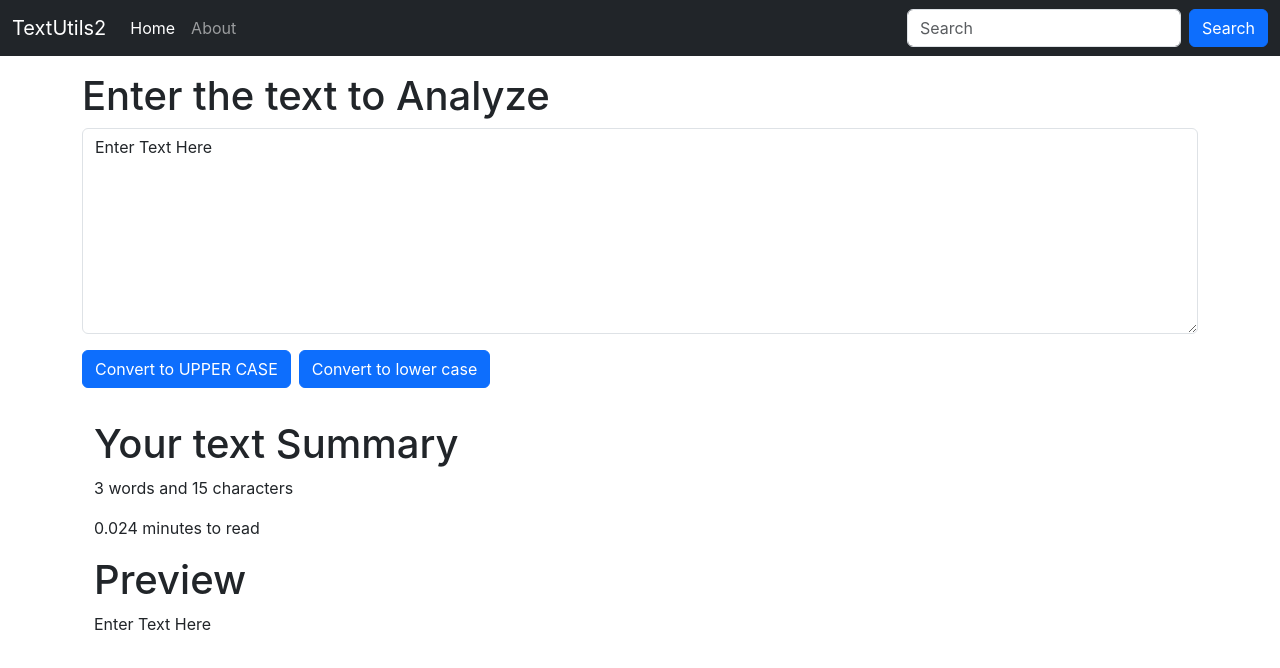
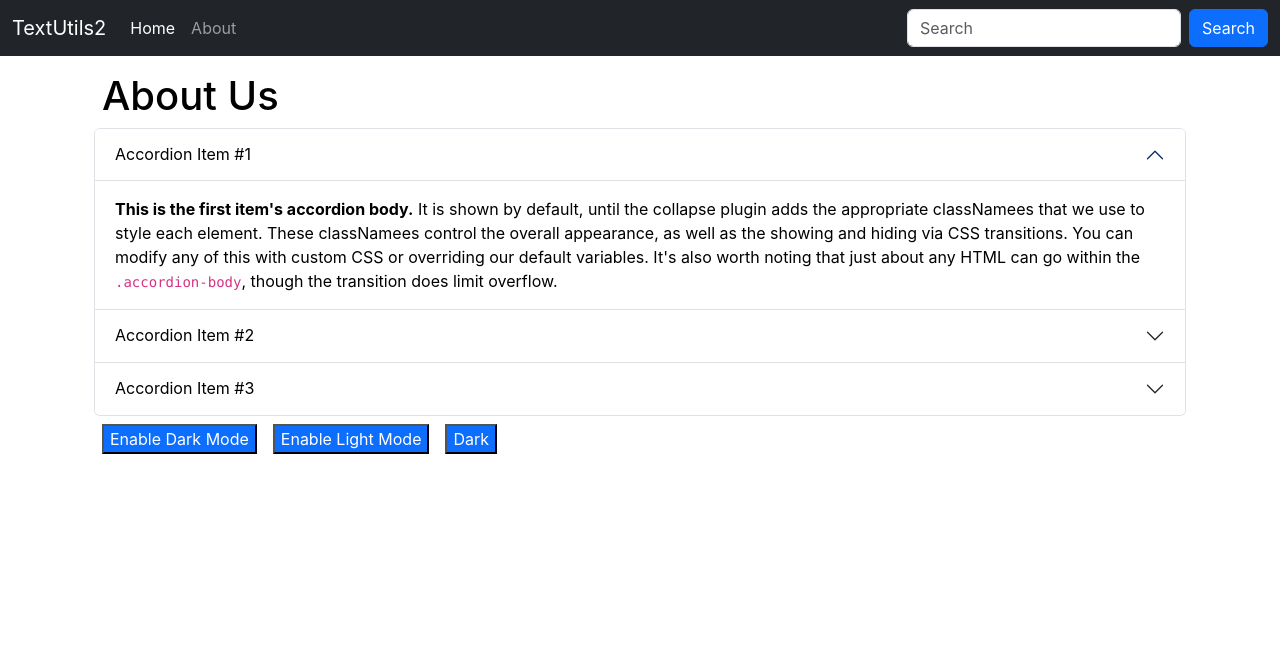
Before and after one commit to ManojBinwal/react1, a React (Create React App) app: page / in a window 1280 px wide. Shown: the top 668 px of the page. Built offline with nearby package versions, Linux system fonts and the light colour scheme.

Commit message:
light mode / dark mode / toggle switch

```diff
--- a/src/App.js
+++ b/src/App.js
@@ -1,4 +1,5 @@
 import './App.css';
+import About from './components/About';
 import Navbar from './components/Navbar'
 import TextForm from './components/TextForm';
 
@@ -7,8 +8,11 @@
     <>
       {/* Navbar sends props to its component */}
       <Navbar title="TextUtils2" home="Home" about="About" />
-      <div className="container my-3">
+      {/* <div className="container my-3">
         <TextForm title="Enter the text to Analyze" />
+      </div> */}
+      <div className='container my-3 '>
+        <About heading="About Us"/>
       </div>
 
     </>
--- /dev/null
+++ b/src/components/About.js
@@ -0,0 +1,88 @@
+import React from 'react';
+import { useState } from 'react';
+
+export default function About(props) {
+    const [toggleText, setToggleText] = useState('Dark');
+    const [myStyle, setMyStyle] = useState({
+        backgroundColor: 'white',
+        color: 'black',
+    });
+
+    const toggleDarkStyle = () => {
+        setMyStyle({
+            backgroundColor: 'black',
+            color: 'white'
+        })
+
+    }
+    const toggleLightStyle = () => {
+        setMyStyle({
+            backgroundColor: 'white',
+            color: 'black'
+        })
+
+    }
+    const toggleDarkLight = () => {
+        if (myStyle.backgroundColor === 'white') {
+            setMyStyle({
+                backgroundColor: 'black',
+                color: 'white'
+            })
+            setToggleText('Light');
+        }
+        else {
+            setMyStyle({
+                backgroundColor: 'white',
+                color: 'black'
+            })
+            setToggleText('Dark');
+        }
+    }
+
+    return (
+        <div className='container' style={myStyle}>
+            <h1 className='mx-2 '>{props.heading}</h1>
+            <div className="accordion" id="accordionExample">
+                <div className="accordion-item">
+                    <h2 className="accordion-header">
+                        <button className="accordion-button" type="button" data-bs-toggle="collapse" data-bs-target="#collapseOne" aria-expanded="true" aria-controls="collapseOne" style={myStyle}>
+                            Accordion Item #1
+                        </button>
+                    </h2>
+                    <div id="collapseOne" className="accordion-collapse collapse show" data-bs-parent="#accordionExample">
+                        <div className="accordion-body" style={myStyle}>
+                            <strong>This is the first item's accordion body.</strong> It is shown by default, until the collapse plugin adds the appropriate classNamees that we use to style each element. These classNamees control the overall appearance, as well as the showing and hiding via CSS transitions. You can modify any of this with custom CSS or overriding our default variables. It's also worth noting that just about any HTML can go within the <code>.accordion-body</code>, though the transition does limit overflow.
+                        </div>
+                    </div>
+                </div>
+                <div className="accordion-item">
+                    <h2 className="accordion-header">
+                        <button className="accordion-button collapsed" type="button" data-bs-toggle="collapse" data-bs-target="#collapseTwo" aria-expanded="false" aria-controls="collapseTwo" style={myStyle}>
+                            Accordion Item #2
+                        </button>
+                    </h2>
+                    <div id="collapseTwo" className="accordion-collapse collapse" data-bs-parent="#accordionExample">
+                        <div className="accordion-body" style={myStyle}>
+                            <strong>This is the second item's accordion body.</strong> It is hidden by default, until the collapse plugin adds the appropriate classNamees that we use to style each element. These classNamees control the overall appearance, as well as the showing and hiding via CSS transitions. You can modify any of this with custom CSS or overriding our default variables. It's also worth noting that just about any HTML can go within the <code>.accordion-body</code>, though the transition does limit overflow.
+                        </div>
+                    </div>
+                </div>
+                <div className="accordion-item">
+                    <h2 className="accordion-header">
+                        <button className="accordion-button collapsed" type="button" data-bs-toggle="collapse" data-bs-target="#collapseThree" aria-expanded="false" aria-controls="collapseThree" style={myStyle}>
+                            Accordion Item #3
+                        </button>
+                    </h2>
+                    <div id="collapseThree" className="accordion-collapse collapse" data-bs-parent="#accordionExample">
+                        <div className="accordion-body" style={myStyle}>
+                            <strong>This is the third item's accordion body.</strong> It is hidden by default, until the collapse plugin adds the appropriate classNamees that we use to style each element. These classNamees control the overall appearance, as well as the showing and hiding via CSS transitions. You can modify any of this with custom CSS or overriding our default variables. It's also worth noting that just about any HTML can go within the <code>.accordion-body</code>, though the transition does limit overflow.
+                        </div>
+                    </div>
+                </div>
+            </div>
+            <button onClick={toggleDarkStyle} className='bg-primary text-white my-2 mx-2 ' style={myStyle}>Enable Dark Mode</button>
+            <button onClick={toggleLightStyle} className='bg-primary text-white my-2 mx-2 ' style={myStyle}>Enable Light Mode</button>
+            <button onClick={toggleDarkLight} className='bg-primary text-white my-2 mx-2 ' style={myStyle}>{toggleText}</button>
+        </div>
+    )
+}
```
